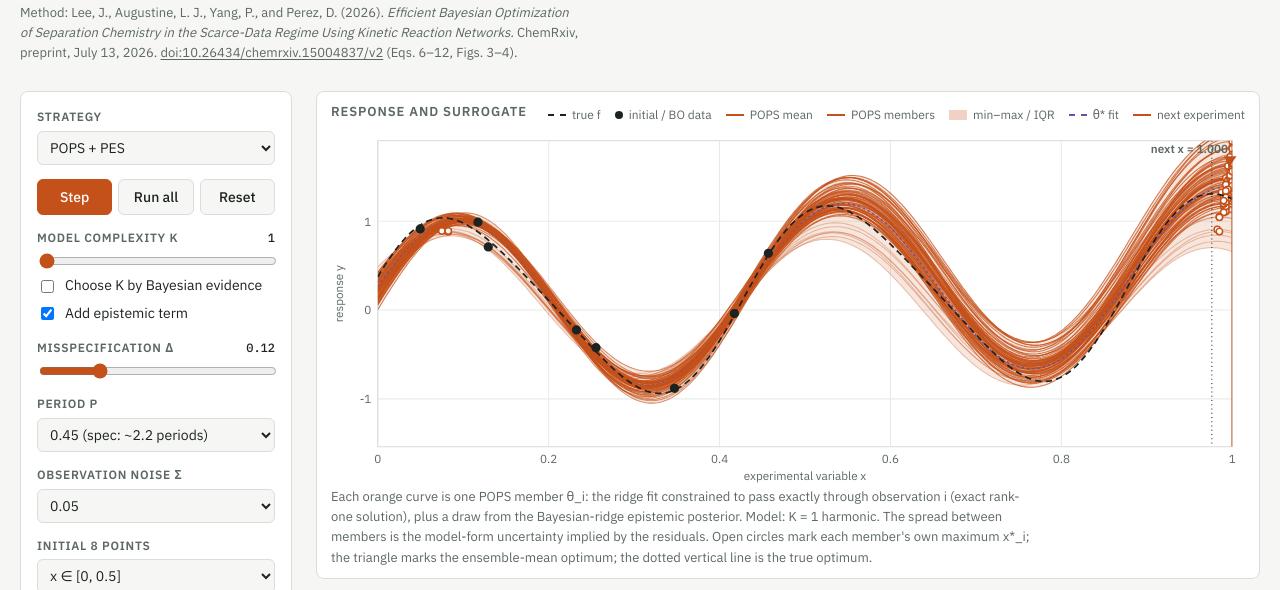
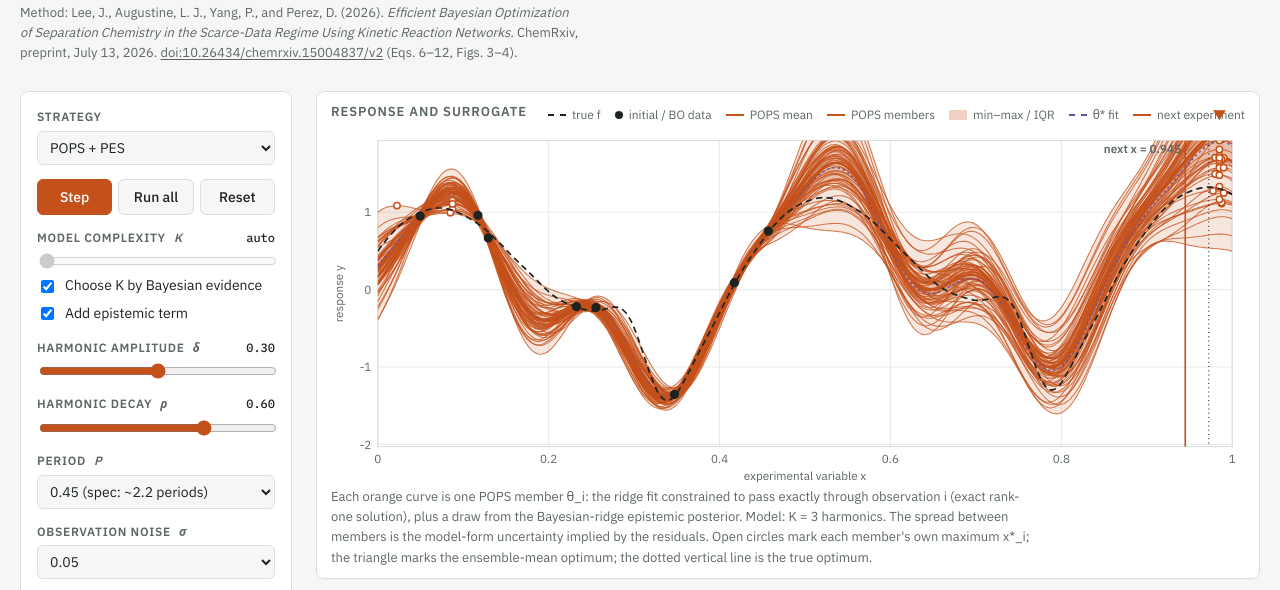
Before and after one commit to tomswinburne/pops-bo, a plain HTML site: page examples/pops_bo_web/index.html in a window 1280 px wide. Shown: the part 143-733 px from the top of the page. Drawn offline with Linux system fonts and the light colour scheme.

Commit message:
Make the truth a decaying harmonic series (high K) with rho control
f_true gains harmonics k=2..8 with amplitude delta*rho^(k-2); rho=0 recovers
the original spec function. K slider extends to 6 and evidence-selected K is
the default, so the selected complexity grows as data accumulates.

Co-Authored-By: Claude Opus 5.5 <noreply@anthropic.com>
Claude-Session: https://claude.ai/code/session_0123hYceF6DAYmUixiyk9TxN

```diff
--- a/examples/pops_bo_web/index.html
+++ b/examples/pops_bo_web/index.html
@@ -28,7 +28,7 @@
   --obs: #1c2320;
   --next: #c4501a;
   --good: #2f7d4a;
-  --k1: #b8901a; --k2: #3f8f6b; --k3: #3b6ea8; --k4: #7a4f9a;   /* complexity K = 1..4 */
+  --k1: #b8901a; --k2: #3f8f6b; --k3: #3b6ea8; --k4: #7a4f9a; --k5: #a8406a; --k6: #5a5f66;   /* complexity K = 1..6 */
   --font-display: "Newsreader", "Iowan Old Style", Georgia, serif;
   --font-body: "IBM Plex Sans", system-ui, -apple-system, "Segoe UI", sans-serif;
   --font-mono: "IBM Plex Mono", ui-monospace, "SFMono-Regular", Menlo, monospace;
@@ -39,7 +39,7 @@
     --truth: #e4e9e6; --pops: #f08a52; --pops-soft: rgba(240, 138, 82, .16); --pops-soft2: rgba(240, 138, 82, .3);
     --ucb: #d9a634; --greedy: #a88ee0; --gp: #6fa3e6; --gp-soft: rgba(111, 163, 230, .18); --gpper: #4cc2ad;
     --obs: #e4e9e6; --next: #f08a52; --good: #6cc48a; color-scheme: dark;
-    --k1: #e0bf4a; --k2: #5fc296; --k3: #6f9fe0; --k4: #b48ad6;
+    --k1: #e0bf4a; --k2: #5fc296; --k3: #6f9fe0; --k4: #b48ad6; --k5: #e07a9f; --k6: #aab2b8;
   }
 }
 :root[data-theme="dark"] {
@@ -47,7 +47,7 @@
   --truth: #e4e9e6; --pops: #f08a52; --pops-soft: rgba(240, 138, 82, .16); --pops-soft2: rgba(240, 138, 82, .3);
   --ucb: #d9a634; --greedy: #a88ee0; --gp: #6fa3e6; --gp-soft: rgba(111, 163, 230, .18); --gpper: #4cc2ad;
   --obs: #e4e9e6; --next: #f08a52; --good: #6cc48a; color-scheme: dark;
-    --k1: #e0bf4a; --k2: #5fc296; --k3: #6f9fe0; --k4: #b48ad6;
+    --k1: #e0bf4a; --k2: #5fc296; --k3: #6f9fe0; --k4: #b48ad6; --k5: #e07a9f; --k6: #aab2b8;
 }
 * { box-sizing: border-box; }
 html, body { margin: 0; }
@@ -75,6 +75,7 @@ aside.controls {
 @media (max-width: 860px) { aside.controls { position: static; } }
 .ctl { display: grid; gap: 4px; }
 .ctl label, .ctl .lbl { font-size: 12px; font-weight: 600; color: var(--muted); text-transform: uppercase; letter-spacing: .06em; display: flex; justify-content: space-between; gap: 8px; }
+.ctl label .sym { text-transform: none; font-style: italic; letter-spacing: 0; margin-right: auto; }
 .ctl output { font-family: var(--font-mono); text-transform: none; letter-spacing: 0; color: var(--fg); font-weight: 500; }
 select, input[type="number"] { font: inherit; font-size: 14px; padding: 6px 8px; border: 1px solid var(--rule); border-radius: 6px; background: var(--bg); color: var(--fg); width: 100%; }
 input[type="range"] { width: 100%; accent-color: var(--pops); }
@@ -148,26 +149,30 @@ footer { font-size: 13px; color: var(--muted); border-top: 1px solid var(--rule)
     <button id="reset" type="button">Reset</button>
   </div>
   <div class="ctl" id="kBox">
-    <label for="kslider">Model complexity K <output id="kOut">1</output></label>
-    <input id="kslider" type="range" min="1" max="4" step="1" value="1">
+    <label for="kslider">Model complexity <span class="sym">K</span> <output id="kOut">auto</output></label>
+    <input id="kslider" type="range" min="1" max="6" step="1" value="1">
     <div class="toggles">
-      <label><input id="kauto" type="checkbox"> Choose K by Bayesian evidence</label>
+      <label><input id="kauto" type="checkbox" checked> Choose K by Bayesian evidence</label>
       <label><input id="epi" type="checkbox" checked> Add epistemic term</label>
     </div>
   </div>
   <div class="ctl">
-    <label for="delta">Misspecification δ <output id="deltaOut">0.12</output></label>
-    <input id="delta" type="range" min="0" max="0.5" step="0.01" value="0.12">
+    <label for="delta">Harmonic amplitude <span class="sym">δ</span> <output id="deltaOut">0.30</output></label>
+    <input id="delta" type="range" min="0" max="0.6" step="0.01" value="0.3">
   </div>
   <div class="ctl">
-    <label for="period">Period P</label>
+    <label for="rho">Harmonic decay <span class="sym">ρ</span> <output id="rhoOut">0.60</output></label>
+    <input id="rho" type="range" min="0" max="0.85" step="0.05" value="0.6">
+  </div>
+  <div class="ctl">
+    <label for="period">Period <span class="sym">P</span></label>
     <select id="period">
       <option value="0.45" selected>0.45 (spec: ~2.2 periods)</option>
       <option value="0.2">0.2 (adjusted: 5 periods)</option>
     </select>
   </div>
   <div class="ctl">
-    <label for="noise">Observation noise σ</label>
+    <label for="noise">Observation noise <span class="sym">σ</span></label>
     <select id="noise">
       <option value="0.02">0.02</option>
       <option value="0.05" selected>0.05</option>
@@ -368,6 +373,7 @@ function legend(node, items) {
 const cfgFromUI = () => ({
   strategy: $('strategy').value,
   delta: +$('delta').value,
+  rho: +$('rho').value,
   period: +$('period').value,
   noise: +$('noise').value,
   region: $('region').value.split(',').map(Number),
@@ -402,7 +408,7 @@ function computeGhosts(cfg) {
   const next = () => {
     const s = todo.shift(); if (!s) return;
     ghosts[s] = B.campaign({ ...cfg, strategy: s }).bestTrue;
-    B.setPeriod(cfg.period);
+    B.setProblem(cfg);
     drawConv();
     ghostTimer = setTimeout(next, 0);
   };
@@ -595,12 +601,12 @@ let resView = 'strategies';
 function drawResults() {
   if (!R) { $('resMeta').textContent = 'results.js not found: run `node validate.js` to generate it.'; return; }
   const m = R.meta, hasK = !!R.complexity;
-  $('resMeta').innerHTML = `${m.nSeeds} seeded campaigns per panel, ${m.iters} iterations, 8 initial points in x ∈ [${m.region.join(', ')}], noise σ = ${m.noise}, ${m.gridN}-point candidate grid. POPS ensembles include the epistemic term; strategy comparison uses K = 1 (the spec surrogate). Lines: median regret (log scale, floored at 10⁻³); bands: interquartile range. Every strategy sees the same initial design and noise draws per seed.`;
+  $('resMeta').innerHTML = `${m.nSeeds} seeded campaigns per panel, ${m.iters} iterations, 8 initial points in x ∈ [${m.region.join(', ')}], noise σ = ${m.noise}, ${m.gridN}-point candidate grid. Truth: harmonics up to k = 8 with decay ρ = ${m.rho}. POPS ensembles include the epistemic term; in the strategy comparison POPS and greedy choose K by evidence. Lines: median regret (log scale, floored at 10⁻³); bands: interquartile range. Every strategy sees the same initial design and noise draws per seed.`;
   const src = resView === 'complexity' && hasK ? R.complexity : R.runs;
   const keys = Object.keys(src), periods = [...new Set(keys.map(k => src[k].P))];
   if (resP == null || !periods.includes(resP)) resP = periods[0];
   segment($('segP'), periods.map(p => [p, `P = ${p}`]), () => resP, v => resP = v);
-  segment($('segV'), hasK ? [['strategies', 'Strategies (K = 1)'], ['complexity', 'Model complexity K']] : [['strategies', 'Strategies']], () => resView, v => resView = v);
+  segment($('segV'), hasK ? [['strategies', 'Strategies (K by evidence)'], ['complexity', 'Model complexity K']] : [['strategies', 'Strategies']], () => resView, v => resView = v);
   segment($('segM'), [['best', 'Best measured'], ['rec', 'Recommendation']], () => resMetric, v => resMetric = v);
   const grid = $('resGrid'); grid.innerHTML = '';
   const runs = keys.map(k => src[k]).filter(r => r.P === resP);
@@ -611,7 +617,7 @@ function drawResults() {
     const svg = document.createElementNS(NS, 'svg'); svg.setAttribute('viewBox', '0 0 400 250'); svg.setAttribute('class', 'plot');
     svg.setAttribute('role', 'img'); svg.setAttribute('aria-label', `Median regret, delta ${run.delta}`);
     fig.appendChild(svg); grid.appendChild(fig);
-    const label = run.delta === 0 ? 'δ = 0 (correctly specified)' : `δ = ${run.delta}`;
+    const label = run.delta === 0 ? 'δ = 0 (K = 1 is exact)' : `δ = ${run.delta}`;
     regretPlot(svg, seriesFor(run, resView, resMetric), label, m.iters);
   }
   grid.style.gridTemplateColumns = runs.length === 2 ? 'repeat(2, minmax(0, 1fr))' : '';
@@ -638,9 +644,9 @@ let kCache = {};
 function kStats(N) {
   if (kCache[N]) return kCache[N];
   const c = S.cfg, xs = S.xs.slice(0, N), ys = S.ys.slice(0, N);
-  B.setPeriod(c.period);
+  B.setProblem(c);
   const out = { env: [], err: [], logEv: [] };
-  for (let K = 1; K <= 4; K++) {
+  for (let K = 1; K <= 6; K++) {
     const pops = B.fitPOPS(xs, ys, { K, noise: c.noise, variant: c.popsVariant, epistemic: c.epistemic });
     const st = B.popsState(pops, GK), stt = B.ensembleStats(st, GK);
     let e = 0, er = 0;
@@ -657,7 +663,7 @@ function drawK() {
   const mk = (id, key, ylabel, logy, ylim, fmt) => {
     const p = plot($(id), { xlim: [N0, N0 + ITERS], ylim, logy, xticks: [N0, N0 + 5, N0 + 10, N0 + 15], yticks: logy ? [0.01, 0.03, 0.1, 0.3, 1, 3].filter(v => v >= ylim[0] && v <= ylim[1]) : undefined, yfmt: fmt, xlabel: 'observations N', margin: { l: 40, b: 30, t: 20, r: 8 } });
     p.text(p.m.l, 13, ylabel, { fill: css('--fg'), 'font-weight': 600, 'font-size': 11.5 });
-    for (let K = 1; K <= 4; K++) {
+    for (let K = 1; K <= 6; K++) {
       const ys = st.map(s => key === 'dEv' ? Math.max(s[key][K - 1], ylim[0]) : Math.min(Math.max(s[key][K - 1], ylim[0]), ylim[1]));
       p.line(have, ys, { stroke: KCOL(K), 'stroke-width': 1.8 });
       have.forEach((n, i) => p.dot(n, ys[i], 2.2, { fill: KCOL(K) }));
@@ -669,9 +675,9 @@ function drawK() {
   const p3 = mk('pK3', 'dEv', 'log evidence − best K', false, [-30, 2], v => String(v));
   // mark chosen K at each N
   have.forEach((n, i) => { const k = st[i].dEv.indexOf(0); p3.dot(n, 0, 3.6, { fill: 'none', stroke: KCOL(k + 1), 'stroke-width': 1.6, top: true }); });
-  legend($('legK'), [1, 2, 3, 4].map(K => [`K = ${K} (p = ${2 + 2 * K})`, KCOL(K)]));
+  legend($('legK'), [1, 2, 3, 4, 5, 6].map(K => [`K = ${K} (p = ${2 + 2 * K})`, KCOL(K)]));
   const used = P.K != null ? `This step uses K = ${P.K}${S.cfg.K === 'auto' ? ' (evidence)' : ''}. ` : '';
-  $('capK').textContent = used + 'Refits every K on the first N points of this campaign. K = 1 omits the harmonic and is misspecified for δ > 0: its envelope stays wide because of model-form error, and its error plateaus. K = 2 contains f_true. Larger K starts with much wider (epistemic) uncertainty, then narrows below K = 1 as data accumulates. The evidence (right; circles mark the winner) trades data fit against the Occam penalty for extra harmonics.';
+  $('capK').textContent = used + 'Refits every K on the first N points of this campaign. The truth has harmonics up to k = 8 (amplitude δ·ρ^(k−2)), so every K here is misspecified to some degree. Small K has a narrow initial envelope but a plateau set by the harmonics it omits. Large K starts with much wider (epistemic) uncertainty and keeps improving as data accumulates. The evidence (right; circles mark the winner) trades data fit against the Occam penalty, so the selected K grows with N.';
 }
 
 let liveBusy = false;
@@ -689,7 +695,7 @@ function liveRerun() {
     }
     $('progress').textContent = `running ${total - jobs.length} / ${total} campaigns…`;
     if (jobs.length) return setTimeout(tick, 0);
-    B.setPeriod(base.period);
+    B.setProblem(base);
     const series = strategies.map(s => {
       const rs = out[s], q = p => Array.from({ length: ITERS + 1 }, (_, t) => B.quantile(rs.map(r => r[t]), p));
       return [s, { median: q(.5), q25: q(.25), q75: q(.75) }];
@@ -709,7 +715,8 @@ const sel = $('strategy');
 for (const s of ORDER) { const o = document.createElement('option'); o.value = s; o.textContent = B.STRATEGIES[s]; sel.appendChild(o); }
 sel.value = 'pops-pes';
 $('delta').addEventListener('input', () => { $('deltaOut').textContent = (+$('delta').value).toFixed(2); });
-['strategy', 'delta', 'period', 'noise', 'region', 'seed', 'variant', 'kslider', 'kauto', 'epi'].forEach(id => $(id).addEventListener('change', reset));
+$('rho').addEventListener('input', () => { $('rhoOut').textContent = (+$('rho').value).toFixed(2); });
+['strategy', 'delta', 'rho', 'period', 'noise', 'region', 'seed', 'variant', 'kslider', 'kauto', 'epi'].forEach(id => $(id).addEventListener('change', reset));
 const syncK = () => { $('kOut').textContent = $('kauto').checked ? 'auto' : $('kslider').value; $('kslider').disabled = $('kauto').checked;
   $('kBox').classList.toggle('dim', $('strategy').value.startsWith('gp')); };
 ['kslider', 'kauto', 'strategy'].forEach(id => $(id).addEventListener('input', syncK)); syncK();
--- a/examples/pops_bo_web/pops_bo.js
+++ b/examples/pops_bo_web/pops_bo.js
@@ -90,9 +90,27 @@
   // configurations; set via setPeriod() / cfg.period (all calls are synchronous).
   let PERIOD = 0.45;
   function setPeriod(P) { if (P != null) PERIOD = P; return PERIOD; }
+  /*
+   * Truth: fundamental + decaying harmonic series (Fourier content up to K_TRUE = 8):
+   *   f(x) = 0.3x + sin(w x + 0.3) + delta * sum_{k=2..8} rho^(k-2) sin(k w x + phi_k),  w = 2 pi/P
+   * phi_2 = 0.7, phi_k = 0.7 + 1.9 (k-2). rho = 0 recovers the spec function (2nd harmonic only);
+   * rho > 0 makes every finite-K surrogate misspecified, with a residual that shrinks with K.
+   */
+  let RHO = 0.6;
+  const K_TRUE = 8;
+  function setProblem(cfg) { if (cfg) { setPeriod(cfg.period); if (cfg.rho != null) RHO = cfg.rho; } }
   function fTrue(x, delta) {
     const w = 2 * Math.PI / PERIOD;
-    return 0.3 * x + Math.sin(w * x + 0.3) + delta * Math.sin(2 * w * x + 0.7);
+    let f = 0.3 * x + Math.sin(w * x + 0.3);
+    if (delta) {
+      let a = 1;
+      for (let k = 2; k <= K_TRUE; k++) {
+        if (a < 1e-6) break;
+        f += delta * a * Math.sin(k * w * x + 0.7 + 1.9 * (k - 2));
+        a *= RHO;
+      }
+    }
+    return f;
   }
   /*
    * Surrogate features with complexity K (number of harmonics), p = 2 + 2K parameters:
@@ -437,14 +455,14 @@
    * cfg: {strategy, grid, noise, popsVariant, eps, ucbBeta, eiXi, useDataLik}
    */
   function propose(xs, ys, cfg) {
-    setPeriod(cfg.period);
+    setProblem(cfg);
     const grid = cfg.grid; let s = cfg.strategy;
     if (s === 'pops-pes-raw') { cfg = { ...cfg, eps: (grid[1] - grid[0]) ** 2 / 12, gainTol: 0 }; s = 'pops-pes'; }
     const out = { strategy: s };
     if (s.startsWith('pops') || s === 'greedy') {
       const lam = cfg.lambda != null ? cfg.lambda : defaultLambda(cfg.noise, cfg.tau);
       let K = cfg.K || 1;
-      if (K === 'auto') { const sel = selectK(xs, ys, cfg.Kmax || 4, cfg.noise, cfg.tau); K = sel.K; out.logEv = sel.logEv; }
+      if (K === 'auto') { const sel = selectK(xs, ys, cfg.Kmax || 6, cfg.noise, cfg.tau); K = sel.K; out.logEv = sel.logEv; }
       out.K = K;
       const pops = fitPOPS(xs, ys, { variant: cfg.popsVariant, noise: cfg.noise, lambda: lam, K, epistemic: cfg.epistemic, nEns: cfg.nEns });
       pops.useDataLik = cfg.useDataLik;
@@ -523,7 +541,7 @@
    * same noise draws (initial noise, then one draw per BO iteration).
    */
   function startCampaign(cfg) {
-    setPeriod(cfg.period);
+    setProblem(cfg);
     const delta = cfg.delta, noise = cfg.noise, iters = cfg.iters || 15;
     const grid = cfg.grid || makeGrid(cfg.gridN || 401);
     const xs0 = initialDesign(cfg.seed, cfg.region || [0, 0.5], cfg.nInit || 8);
@@ -564,7 +582,7 @@
   }
 
   return {
-    get PERIOD() { return PERIOD; }, setPeriod, fTrue, features, makeGrid, trueOptimum, fitPOPS, popsState, pesAcquisition,
+    get PERIOD() { return PERIOD; }, get RHO() { return RHO; }, K_TRUE, setPeriod, setProblem, fTrue, features, makeGrid, trueOptimum, fitPOPS, popsState, pesAcquisition,
     ensembleStats, predictTheta, logEvidence, selectK, defaultLambda, fitGP, predictGP, expectedImprovement, propose,
     initialDesign, observe, campaign, startCampaign, proposeNext, applyProposal, mulberry32, quantile, STRATEGIES, argmax,
   };
```
Also changed, not shown: examples/pops_bo_web/validate.js (+9 -7 lines).
